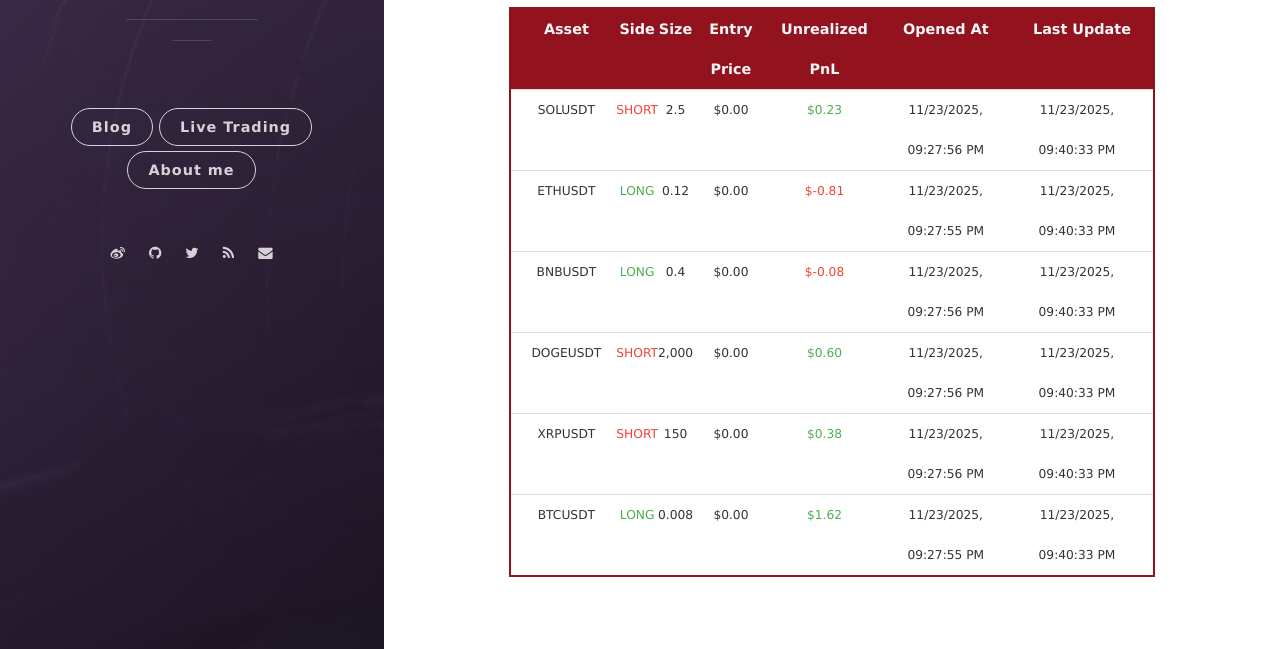
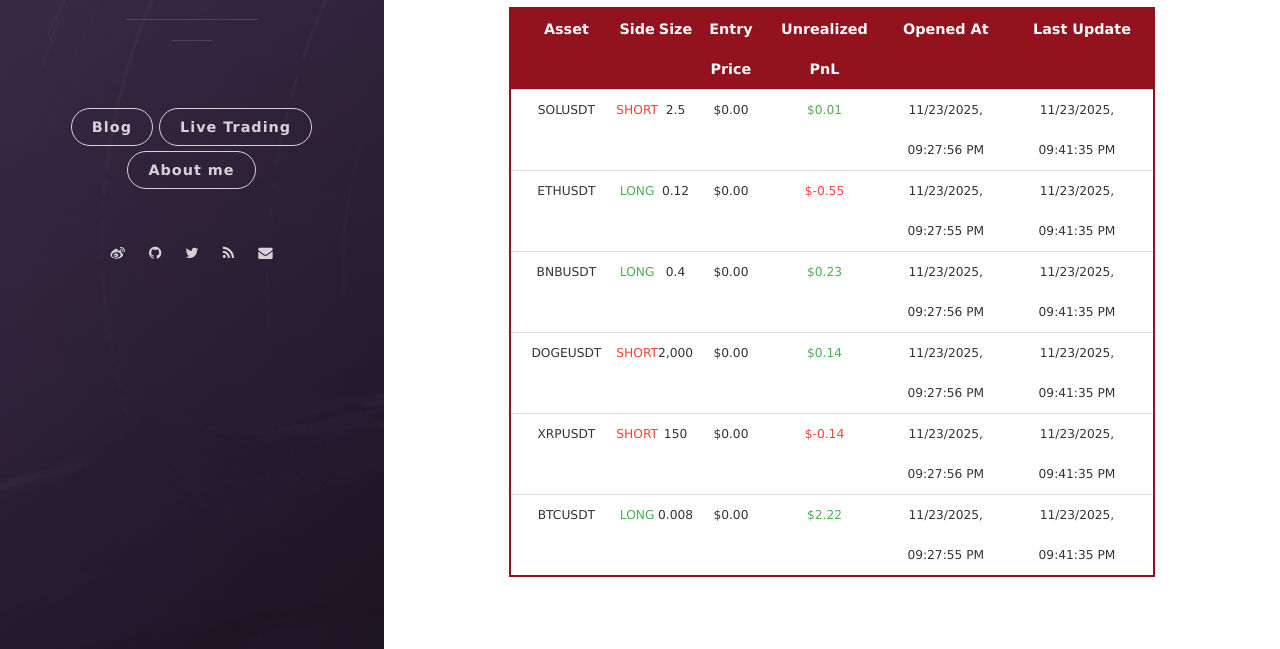
Before and after one commit to leeyegy/leeyegy.github.io, a Jekyll site: the page built from live-trading.html, in a window 1280 px wide and 1269 px high. Shown: the part 592-1241 px from the top of the window. Built offline with Jekyll 4.4.1, drawn with Linux system fonts in a browser that asks for light colours; nearby versions of some CDN libraries.

Commit message:
AccountMonitor: refresh positions 2025-11-24T05:41:35+08:00

```diff
--- a/assets/data/binance/positions.json
+++ b/assets/data/binance/positions.json
@@ -4,53 +4,53 @@
     "side": "SHORT",
     "size": 2.5,
     "entryPrice": 0.0,
-    "unrealizedPnl": 0.225,
+    "unrealizedPnl": 0.0094571,
     "openedAt": "2025-11-24T05:27:56+08:00",
-    "reportedAt": "2025-11-24T05:40:33+08:00"
+    "reportedAt": "2025-11-24T05:41:35+08:00"
   },
   {
     "symbol": "ETHUSDT",
     "side": "LONG",
     "size": 0.12,
     "entryPrice": 0.0,
-    "unrealizedPnl": -0.8148,
+    "unrealizedPnl": -0.55056372,
     "openedAt": "2025-11-24T05:27:55+08:00",
-    "reportedAt": "2025-11-24T05:40:33+08:00"
+    "reportedAt": "2025-11-24T05:41:35+08:00"
   },
   {
     "symbol": "BNBUSDT",
     "side": "LONG",
     "size": 0.4,
     "entryPrice": 0.0,
-    "unrealizedPnl": -0.08193284,
+    "unrealizedPnl": 0.232,
     "openedAt": "2025-11-24T05:27:56+08:00",
-    "reportedAt": "2025-11-24T05:40:33+08:00"
+    "reportedAt": "2025-11-24T05:41:35+08:00"
   },
   {
     "symbol": "DOGEUSDT",
     "side": "SHORT",
     "size": 2000.0,
     "entryPrice": 0.0,
-    "unrealizedPnl": 0.6,
+    "unrealizedPnl": 0.14,
     "openedAt": "2025-11-24T05:27:56+08:00",
-    "reportedAt": "2025-11-24T05:40:33+08:00"
+    "reportedAt": "2025-11-24T05:41:35+08:00"
   },
   {
     "symbol": "XRPUSDT",
     "side": "SHORT",
     "size": 150.0,
     "entryPrice": 0.0,
-    "unrealizedPnl": 0.375,
+    "unrealizedPnl": -0.137262,
     "openedAt": "2025-11-24T05:27:56+08:00",
-    "reportedAt": "2025-11-24T05:40:33+08:00"
+    "reportedAt": "2025-11-24T05:41:35+08:00"
   },
   {
     "symbol": "BTCUSDT",
     "side": "LONG",
     "size": 0.008,
     "entryPrice": 0.0,
-    "unrealizedPnl": 1.61755304,
+    "unrealizedPnl": 2.22295118,
     "openedAt": "2025-11-24T05:27:55+08:00",
-    "reportedAt": "2025-11-24T05:40:33+08:00"
+    "reportedAt": "2025-11-24T05:41:35+08:00"
   }
 ]
```
